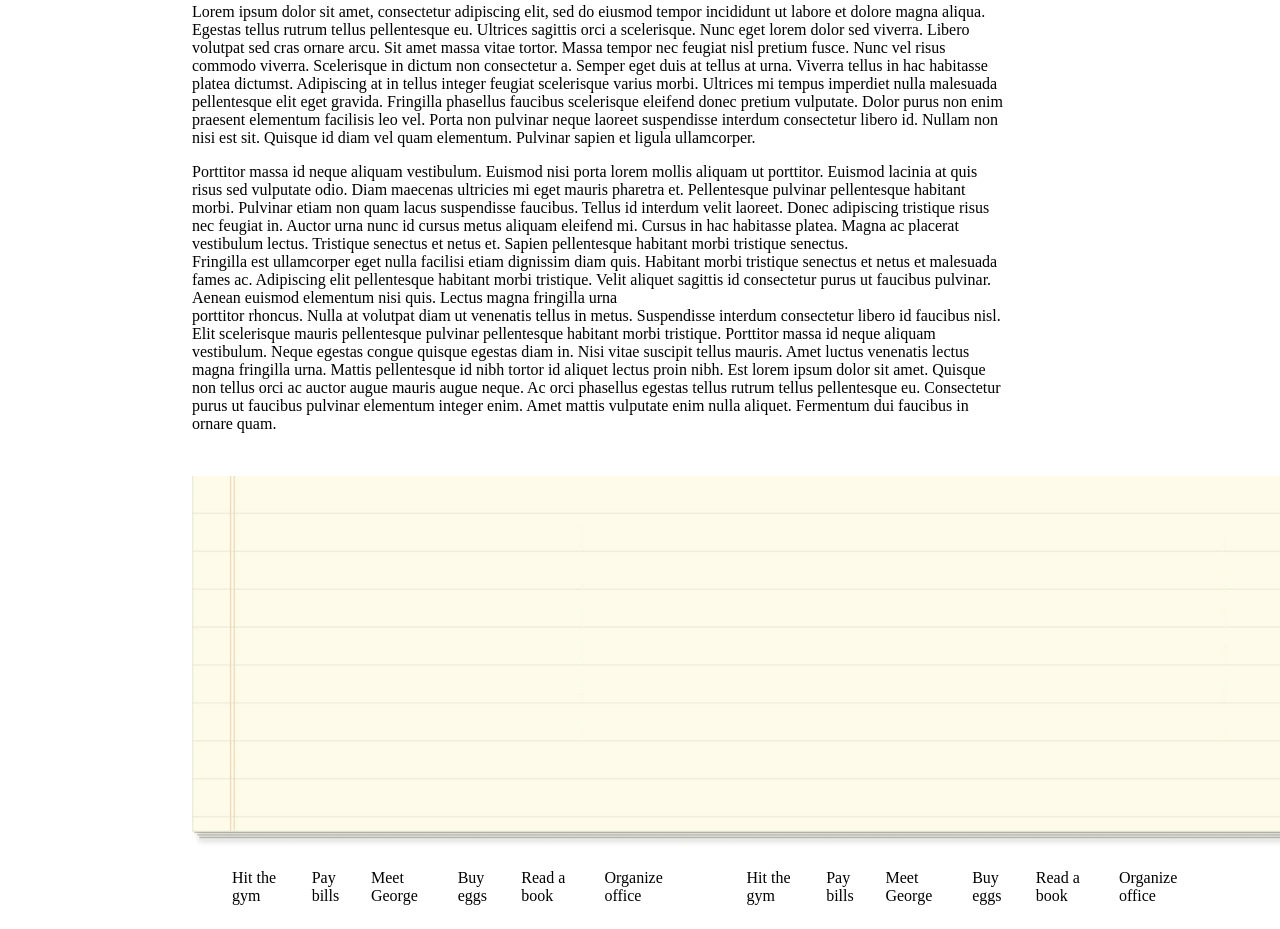
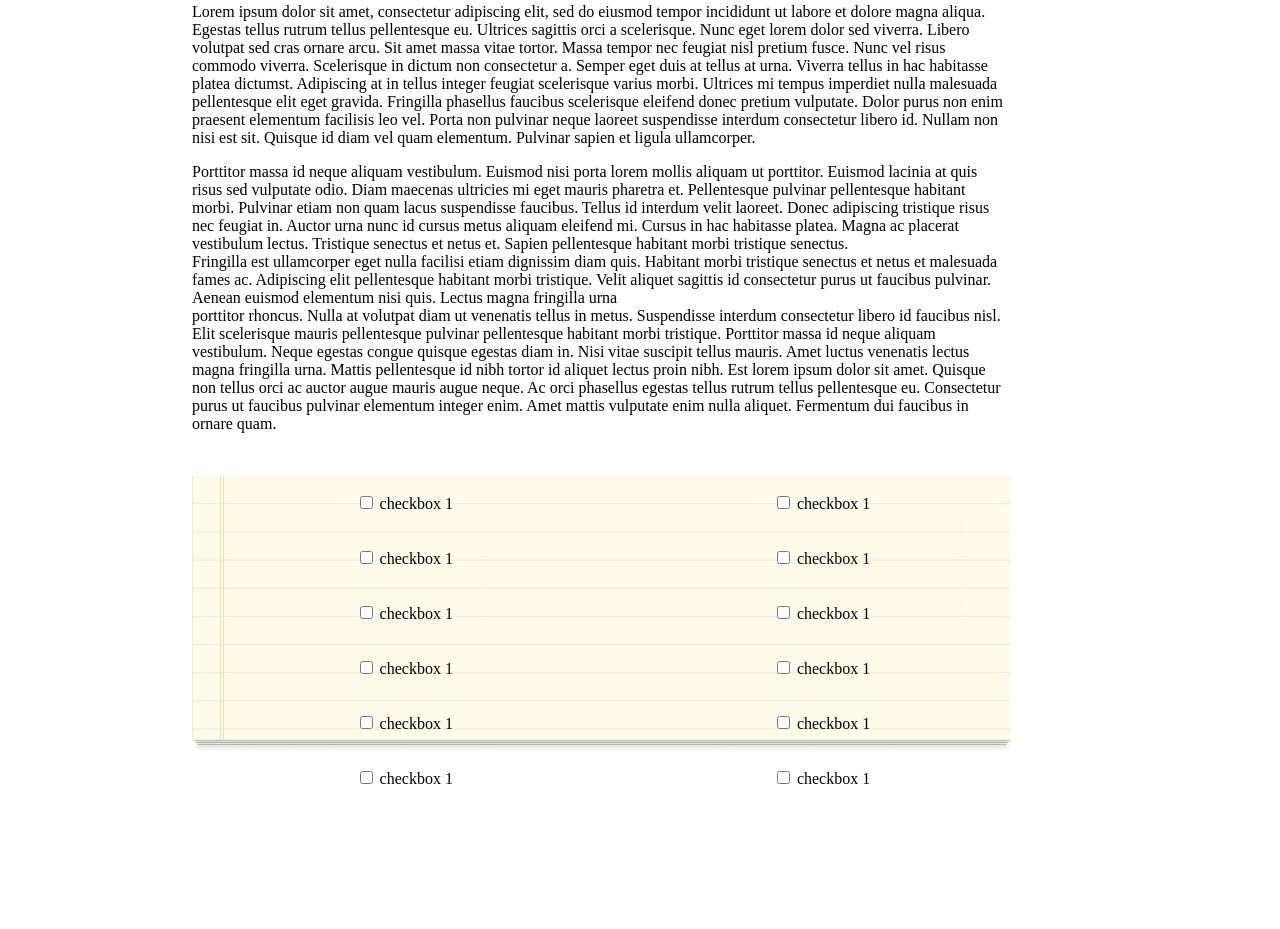
Before and after one commit to thryce86/chocolate-pizza, a plain HTML site: page index.html in a window 1280 px wide. Shown: the part 782-1711 px from the top of the page. After the commit the page ends 1596 px from the top, so only its background shows below. Drawn offline with Linux system fonts and the light colour scheme.

Commit message:
finished the list still dont look great

```diff
--- a/index.html
+++ b/index.html
@@ -19,6 +19,8 @@
                 </section>
         </section>
 
+
+        <!-- combined section for 2 lists of pictures -->
         <Section id="header-far_right_pictures">
 
 
@@ -39,11 +41,9 @@
           </ul>
 
 <!-- end first image section  -->
-        </section>
 
 
 
-        </Section>
 
     </header>
     <main>
@@ -76,36 +76,38 @@
 
     </section>
 
-    <img id ='list_img'   src= "img/list-bg.png"  alt="">
+
+    <section id="picture_with_list">
+        <img id ='list_img'   src= "img/list-bg.png"  alt="">
 
 
-    <!-- <div id="myDIV" class="header">
-      <h2>My To Do List</h2>
-      <input type="text" id="myInput" placeholder="Title...">
-      <span onclick="newElement()" class="addBtn">Add</span>
-    </div> -->
+    <!-- https://stackoverflow.com/questions/1229856/what-is-the-best-way-to-style-a-list-of-checkboxes -->
+              <section id="Two_lists">
+              <ul class="myUL">
+                <li id="two_list_li_elements"><input type="checkbox"> checkbox 1</li>
+                <li id="two_list_li_elements"><input type="checkbox"> checkbox 1</li>
+                <li id="two_list_li_elements"><input type="checkbox"> checkbox 1</li>
+                <li id="two_list_li_elements"><input type="checkbox"> checkbox 1</li>
+                <li id="two_list_li_elements"><input type="checkbox"> checkbox 1</li>
+                <li id="two_list_li_elements"><input type="checkbox"> checkbox 1</li>
+              </ul>
+
+              <ul class="myUL">
+                <li id="two_list_li_elements"><input type="checkbox"> checkbox 1</li>
+                <li id="two_list_li_elements"><input type="checkbox"> checkbox 1</li>
+                <li id="two_list_li_elements"><input type="checkbox"> checkbox 1</li>
+                <li id="two_list_li_elements"><input type="checkbox"> checkbox 1</li>
+                <li id="two_list_li_elements"><input type="checkbox"> checkbox 1</li>
+                <li id="two_list_li_elements"><input type="checkbox"> checkbox 1</li>
+
+              </ul>
+
+            </section>
 
 
-    <section id="Two_lists">
-    <ul id="myUL">
-      <li>Hit the gym</li>
-      <li class="checked">Pay bills</li>
-      <li>Meet George</li>
-      <li>Buy eggs</li>
-      <li>Read a book</li>
-      <li>Organize office</li>
-    </ul>
 
-    <ul id="myUL">
-      <li>Hit the gym</li>
-      <li class="checked">Pay bills</li>
-      <li>Meet George</li>
-      <li>Buy eggs</li>
-      <li>Read a book</li>
-      <li>Organize office</li>
-    </ul>
-
-  </section>
+            <!-- end of picture and list  -->
+            </section>
 
 
 
--- a/style.css
+++ b/style.css
@@ -14,13 +14,13 @@ header{
   display: flex;
   flex-direction: row ;
   position: absolute;
+  /* this is the imp one. */
   right: 22%;
   margin-top: 10px;
   column-gap: 10px;
+}
 
 
-
-}
 #header-far_right_inside_6img{
   display: flex;
   flex-direction: row ;
@@ -86,20 +86,53 @@ margin-bottom: 0%;
 
 #list_img{
 
-  width: 1100px;
+  width: 80%;
   margin-top: 20pt;
+
+  /* new code; */
+  position: relative;
+  /* display: inline-block; */
+
+  /* width: 740px;
+  margin-top: 20pt; */
 }
 
+#picture_with_list{
+
+}
+
+
+
+
+
+/*  */
 #Two_lists{
   display: flex;
   flex-direction: row ;
-  column-gap: 5px;
+
+  /* was 25% */
+  column-gap:300px;
+
+  justify-content: space-evenly;
+
   /* list-style-type: none; */
+  margin-left: 7%;
+ margin-top: 2%;
+  position: absolute;
+  top:150.5%;
+  left: 20%;
 
 }
 
-#my_UL{
-  display: flex;
-  flex-direction: column ;
+.myUL {
+  display: block;
+  padding: 10px;
+  margin-top: 0;
+  /* list-style-type:none;  */
 
 }
+
+
+#two_list_li_elements{
+  margin-top: 35px;
+}
```
